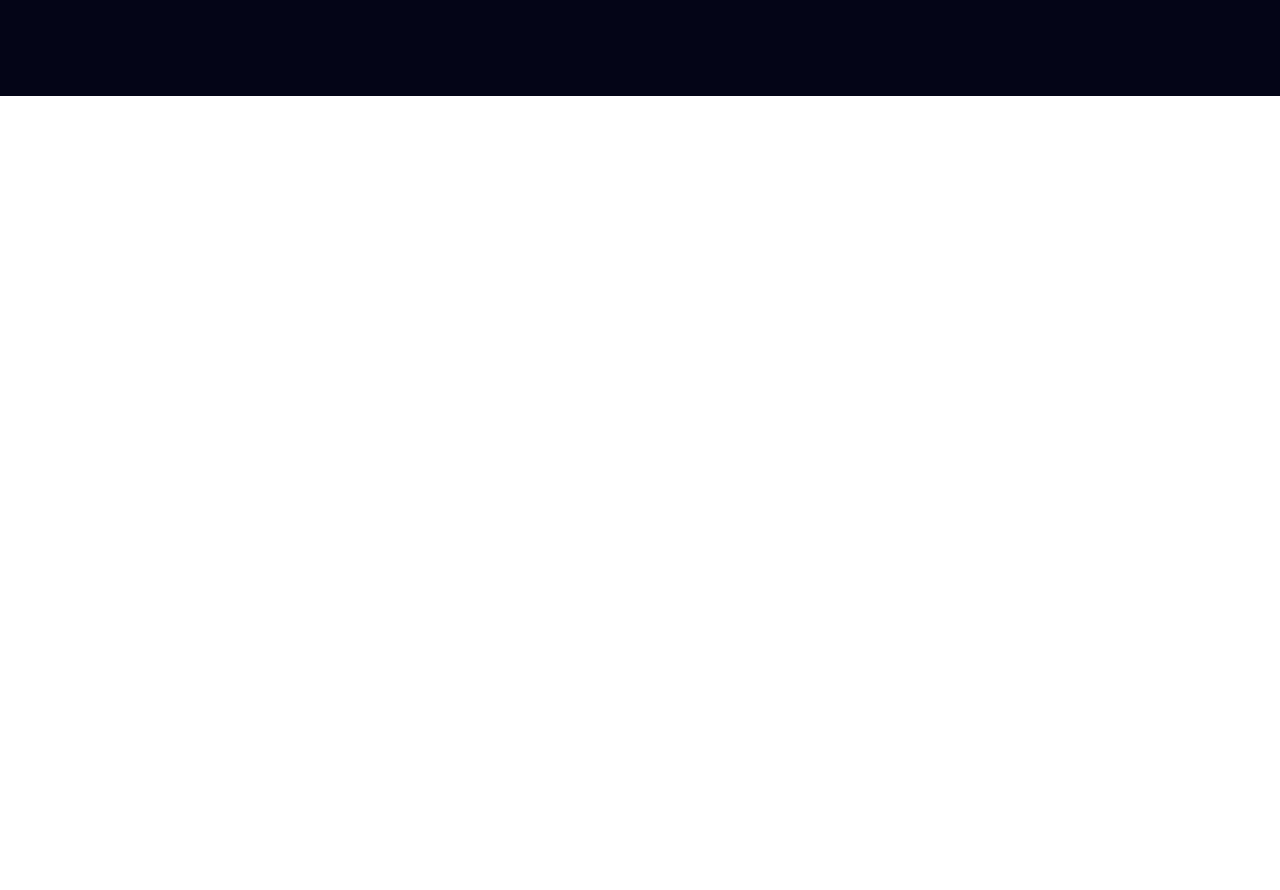
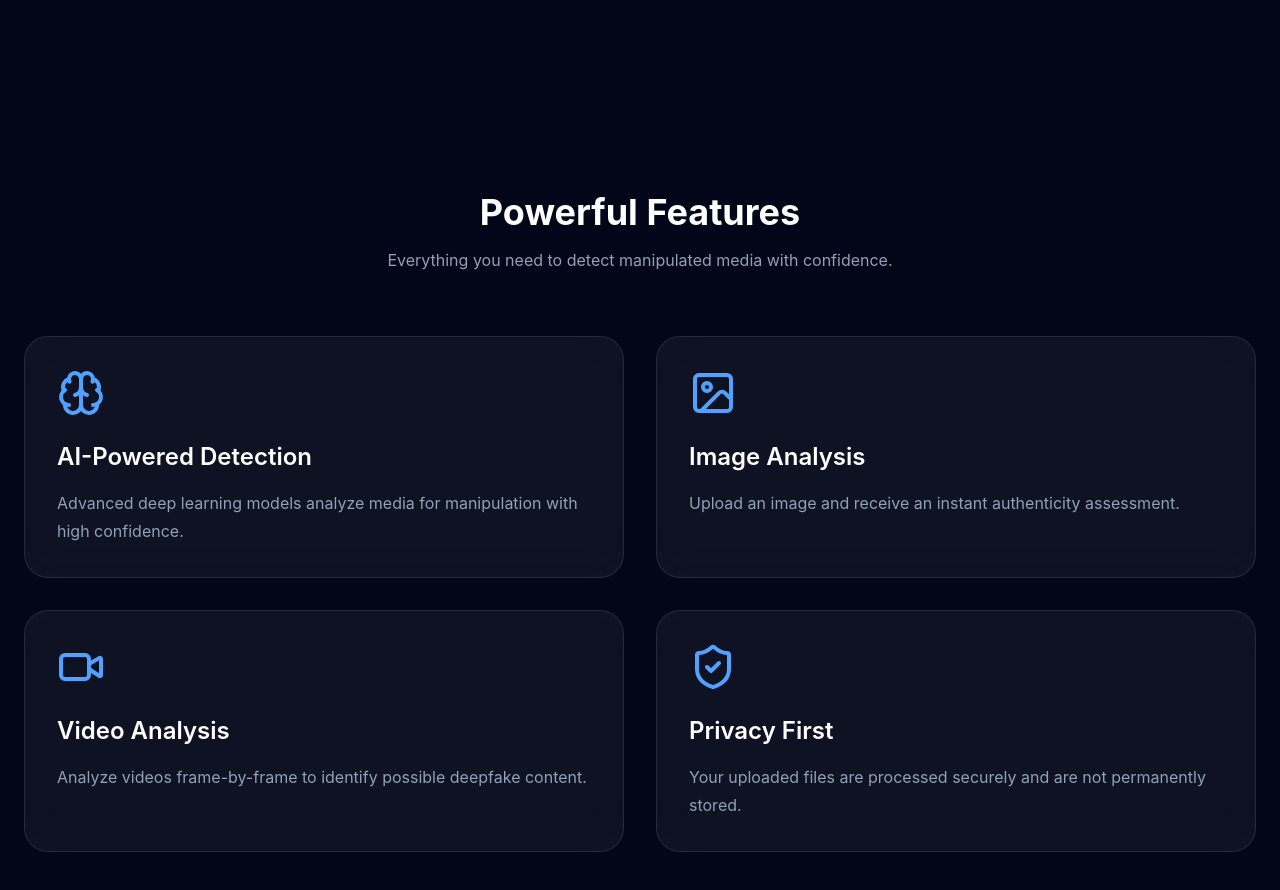
Before and after one commit to aryansingh192005/truthlens-ai, a React (Vite) app in the folder client/: page / in a window 1280 px wide. Shown: the part 1632-2522 px from the top of the page. Before the commit the page ends 1728 px from the top, so only its background shows below. Built offline with nearby package versions, Linux system fonts and the light colour scheme.

Commit message:
feat: add features section

```diff
--- /dev/null
+++ b/client/src/components/Features.jsx
@@ -0,0 +1,84 @@
+import { Brain, ImageIcon, Video, ShieldCheck } from "lucide-react";
+import { motion } from "framer-motion";
+
+const features = [
+  {
+    icon: Brain,
+    title: "AI-Powered Detection",
+    description:
+      "Advanced deep learning models analyze media for manipulation with high confidence.",
+  },
+  {
+    icon: ImageIcon,
+    title: "Image Analysis",
+    description:
+      "Upload an image and receive an instant authenticity assessment.",
+  },
+  {
+    icon: Video,
+    title: "Video Analysis",
+    description:
+      "Analyze videos frame-by-frame to identify possible deepfake content.",
+  },
+  {
+    icon: ShieldCheck,
+    title: "Privacy First",
+    description:
+      "Your uploaded files are processed securely and are not permanently stored.",
+  },
+];
+
+export default function Features() {
+  return (
+    <section
+      id="features"
+      className="bg-slate-950 px-6 py-24"
+    >
+      <div className="mx-auto max-w-7xl">
+
+        <motion.div
+          initial={{ opacity: 0, y: 25 }}
+          whileInView={{ opacity: 1, y: 0 }}
+          viewport={{ once: true }}
+          className="mb-16 text-center"
+        >
+          <h2 className="text-4xl font-bold text-white">
+            Powerful Features
+          </h2>
+
+          <p className="mt-4 text-slate-400">
+            Everything you need to detect manipulated media with confidence.
+          </p>
+        </motion.div>
+
+        <div className="grid gap-8 md:grid-cols-2">
+          {features.map((feature, index) => {
+            const Icon = feature.icon;
+
+            return (
+              <motion.div
+                key={feature.title}
+                initial={{ opacity: 0, y: 25 }}
+                whileInView={{ opacity: 1, y: 0 }}
+                viewport={{ once: true }}
+                transition={{ delay: index * 0.15 }}
+                className="rounded-3xl border border-white/10 bg-white/5 p-8 backdrop-blur-xl transition hover:border-blue-500/40"
+              >
+                <Icon className="mb-6 h-12 w-12 text-blue-400" />
+
+                <h3 className="text-2xl font-semibold text-white">
+                  {feature.title}
+                </h3>
+
+                <p className="mt-4 leading-7 text-slate-400">
+                  {feature.description}
+                </p>
+              </motion.div>
+            );
+          })}
+        </div>
+
+      </div>
+    </section>
+  );
+}
--- a/client/src/pages/Home.jsx
+++ b/client/src/pages/Home.jsx
@@ -2,6 +2,7 @@ import Navbar from "../components/Navbar";
 import Hero from "../components/Hero";
 import Stats from "../components/Stats";
 import HowItWorks from "../components/HowItWorks";
+import Features from "../components/Features";
 
 export default function Home() {
   return (
@@ -10,6 +11,7 @@ export default function Home() {
       <Hero />
       <Stats />
       <HowItWorks />
+      <Features />
     </div>
   );
 }
```
